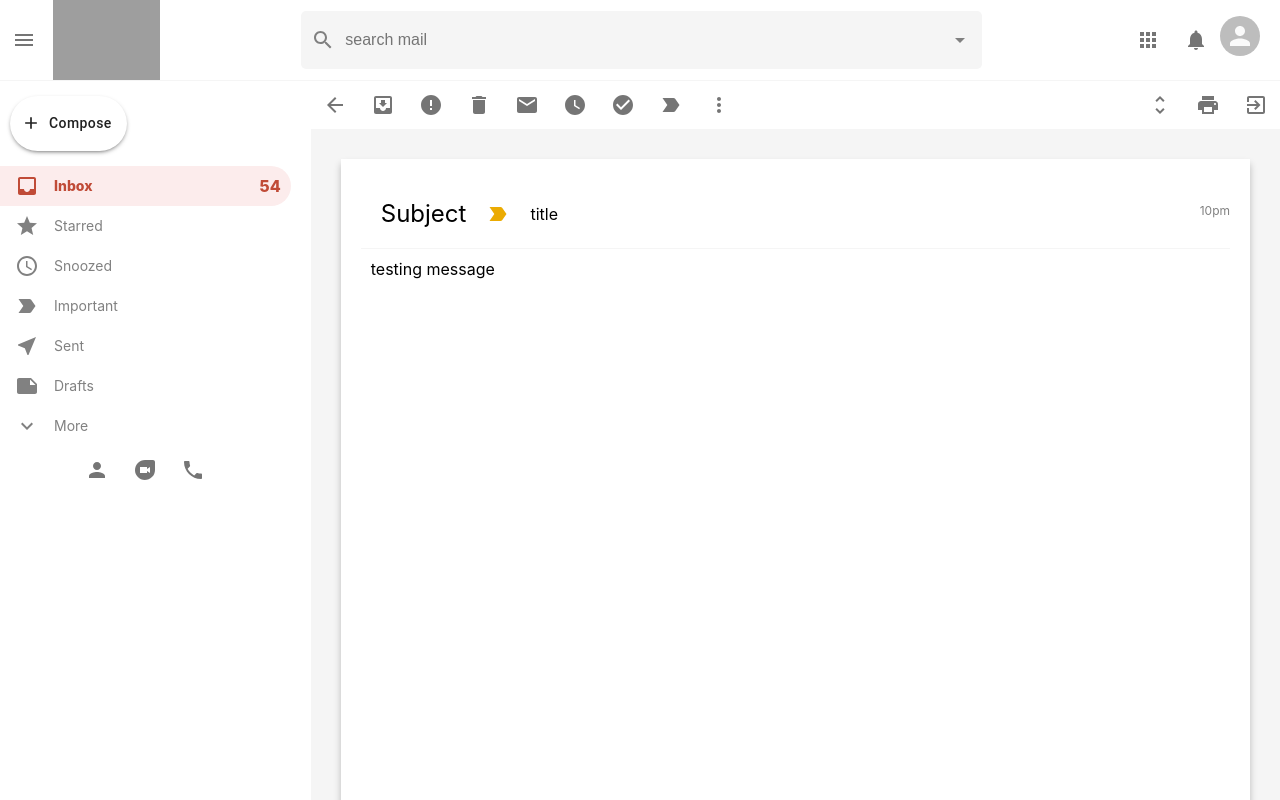
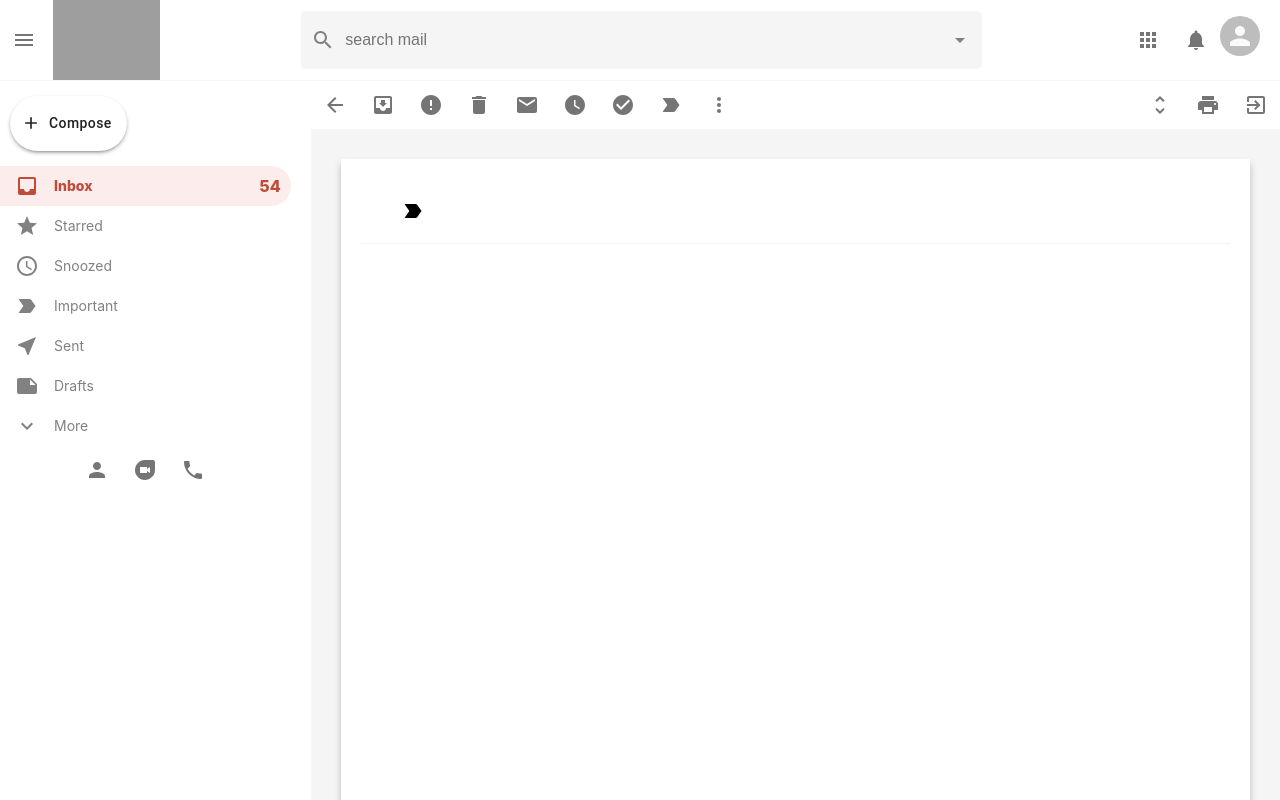
Before and after one commit to EdwardVilla0/GmailReplica, a React (Create React App) app: page /mail in a window 1280 px wide. Shown: the top 800 px of the page. Built offline with nearby package versions, Linux system fonts and the light colour scheme; grey boxes are pictures that could not be loaded.

Commit message:
displaying each mail when its selected

```diff
--- a/src/components/EmailRow/EmailRow.js
+++ b/src/components/EmailRow/EmailRow.js
@@ -4,12 +4,27 @@ import StarBorderOutlinedIcon from '@material-ui/icons/StarBorderOutlined'
 import LabelImportantOutlinedIcon from '@material-ui/icons/LabelImportantOutlined'
 import './EmailRow.css';
 import { useHistory } from 'react-router';
+import { useDispatch } from 'react-redux';
+import { selectMail } from '../../features/mailSlice';
 
 
 function EmailRow({ title, subject, description, time, id }) {
     const history = useHistory();
+    const dispatch = useDispatch();
+    const openMail = () => {
+        dispatch(
+            selectMail({
+                id,
+                title,
+                subject,
+                description,
+                time
+            })
+        );
+        history.push('/mail');
+    };
     return (
-        <div onClick={() => history.push("/mail")} className="emailRow">
+        <div onClick={openMail} className="emailRow">
             <div className="emailRow__options">
                 <Checkbox />
                 <IconButton>
--- a/src/components/Mail/Mail.js
+++ b/src/components/Mail/Mail.js
@@ -14,9 +14,12 @@ import ExitToAppIcon from '@material-ui/icons/ExitToApp'
 import React from 'react'
 import { useHistory } from 'react-router-dom'
 import './Mail.css'
+import { useSelector } from 'react-redux'
+import { selectOpenMail } from '../../features/mailSlice'
 
 function Mail() {
-    const history = useHistory()
+    const history = useHistory();
+    const selectedMail = useSelector(selectOpenMail);
     return (
         <div className="mail">
             <div className="mail__tools">
@@ -63,14 +66,16 @@ function Mail() {
             </div>
             <div className="mail__body">
                 <div className="mail__bodyHeader">
-                    <h2>Subject</h2>
-                    <LabelImportantIcon className="mail__important" />
-                    <p>title</p>
-                    <p className="mail__time">10pm</p>
+                    <h2>{selectedMail?.title}</h2>
+                    <LabelImportantIcon className="mail_important" />
+                    <p>{selectedMail?.subject}</p>
+                    <p>{selectedMail?.time}</p>
                 </div>
 
                 <div className="mail__message">
-                    <p>testing message</p>
+                    <p>
+                        {selectedMail?.description}
+                    </p>
                 </div>
             </div>
         </div>
```
